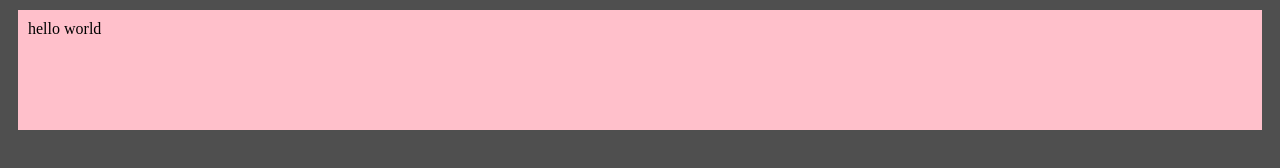
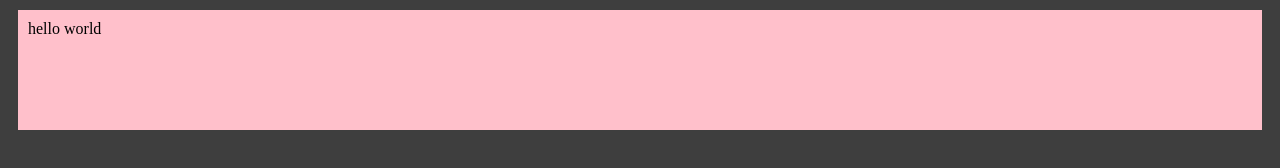
Before and after one commit to aymansiddiqui2006/JavaScript, a plain HTML site: page dom_creation.html in a window 1280 px wide. Drawn offline with Linux system fonts and the light colour scheme.

Commit message:
bg color in dom creation

```diff
--- a/dom_creation.html
+++ b/dom_creation.html
@@ -5,18 +5,16 @@
     <meta name="viewport" content="width=device-width, initial-scale=1.0">
     <title>Document</title>
     <style>
-        body{
-            background-color: rgb(79, 79, 79);
-        }
+
     </style>
 </head>
 <body>
     <script>
+        document.body.setAttribute('style',' background-color: rgb(62, 62, 62);')
         const div_con=document.createElement('div');
         div_con.className="container"
         div_con.style.height="100px"
         div_con.style.padding="10px"
-
         div_con.style.margin="10px"
         div_con.style.backgroundColor="pink"
 
```
